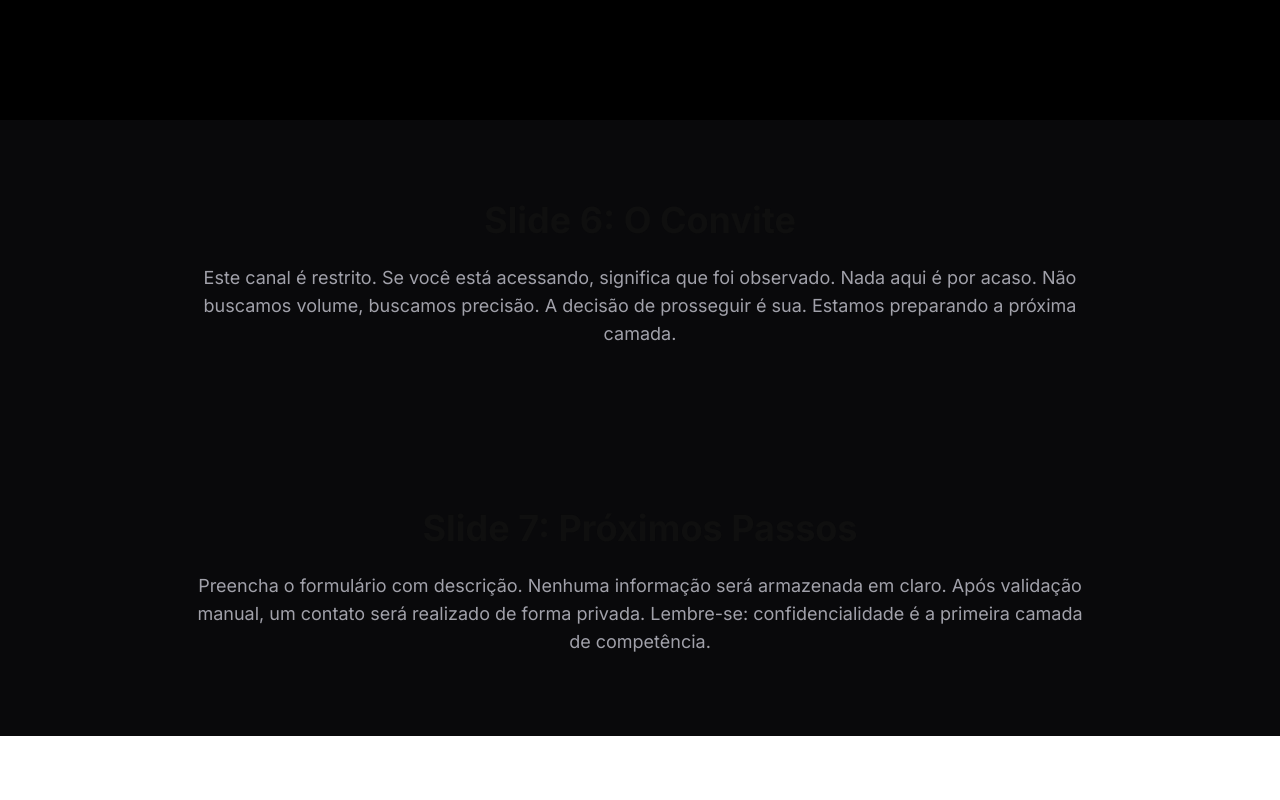
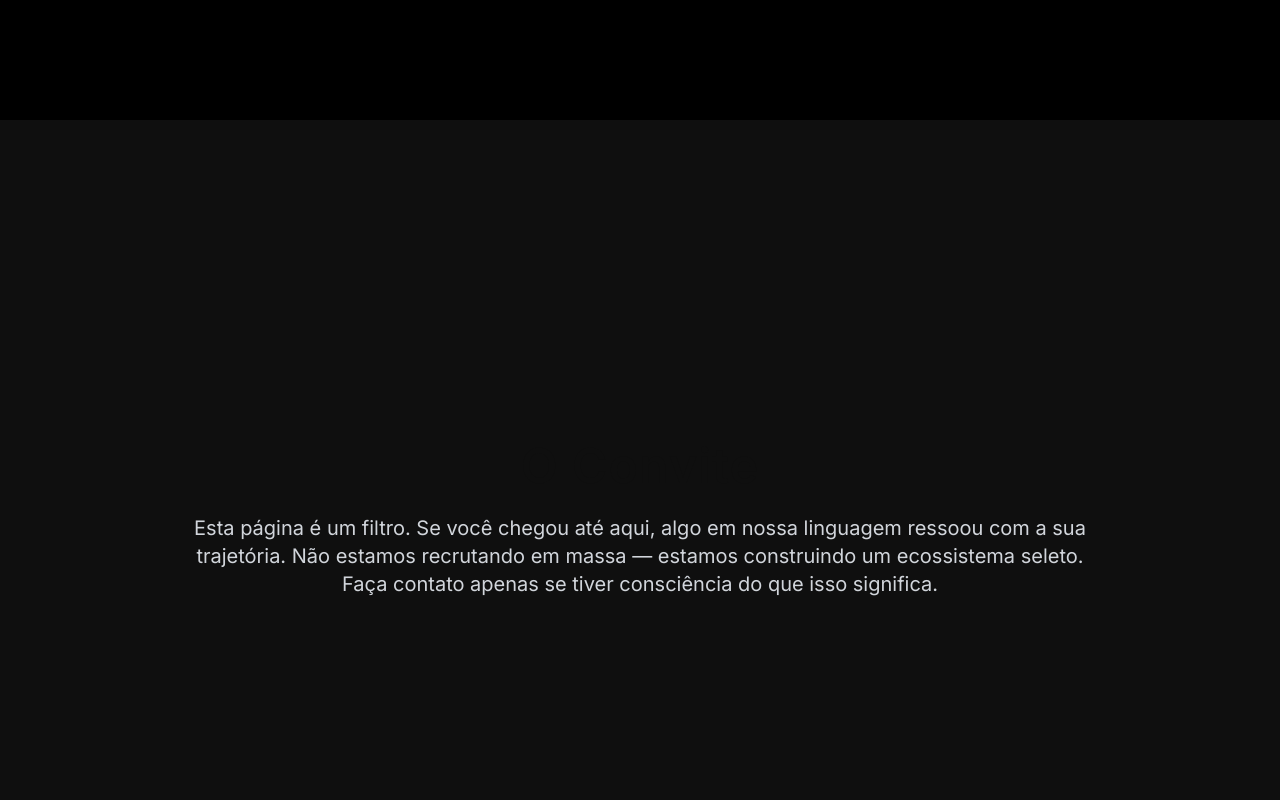
Before and after one commit to Fincorelabs/fincore-landing, a Next.js app: page / in a window 1280 px wide. Shown: the part 3880-4680 px from the top of the page. Before the commit the page ends 4616 px from the top, so only its background shows below. Built offline with nearby package versions, Linux system fonts and the light colour scheme.

Commit message:
Update OConvite.jsx

```diff
--- a/components/sections/OConvite.jsx
+++ b/components/sections/OConvite.jsx
@@ -1,30 +1,14 @@
 // components/sections/OConvite.jsx
-
-import { motion } from "framer-motion";
-
 export default function OConvite() {
   return (
-    <section className="py-20 px-6 bg-zinc-950 text-zinc-100">
-      <div className="max-w-4xl mx-auto space-y-6">
-        <motion.h2
-          className="text-3xl md:text-4xl font-bold text-center"
-          initial={{ opacity: 0, y: 20 }}
-          whileInView={{ opacity: 1, y: 0 }}
-          viewport={{ once: true }}
-          transition={{ duration: 0.6 }}
-        >
-          Slide 6: O Convite
-        </motion.h2>
-
-        <motion.p
-          className="text-zinc-400 text-lg text-center"
-          initial={{ opacity: 0 }}
-          whileInView={{ opacity: 1 }}
-          viewport={{ once: true }}
-          transition={{ delay: 0.3, duration: 0.6 }}
-        >
-          Este canal é restrito. Se você está acessando, significa que foi observado. Nada aqui é por acaso. Não buscamos volume, buscamos precisão. A decisão de prosseguir é sua. Estamos preparando a próxima camada.
-        </motion.p>
+    <section className="min-h-screen flex items-center justify-center bg-gray-900 text-white px-6 py-24">
+      <div className="max-w-4xl text-center">
+        <h2 className="text-3xl md:text-5xl font-semibold tracking-wide mb-6">O Convite</h2>
+        <p className="text-lg md:text-xl leading-relaxed text-gray-300">
+          Esta página é um filtro. Se você chegou até aqui, algo em nossa linguagem ressoou com a sua trajetória. Não
+          estamos recrutando em massa — estamos construindo um ecossistema seleto. Faça contato apenas se tiver
+          consciência do que isso significa.
+        </p>
       </div>
     </section>
   );
```
